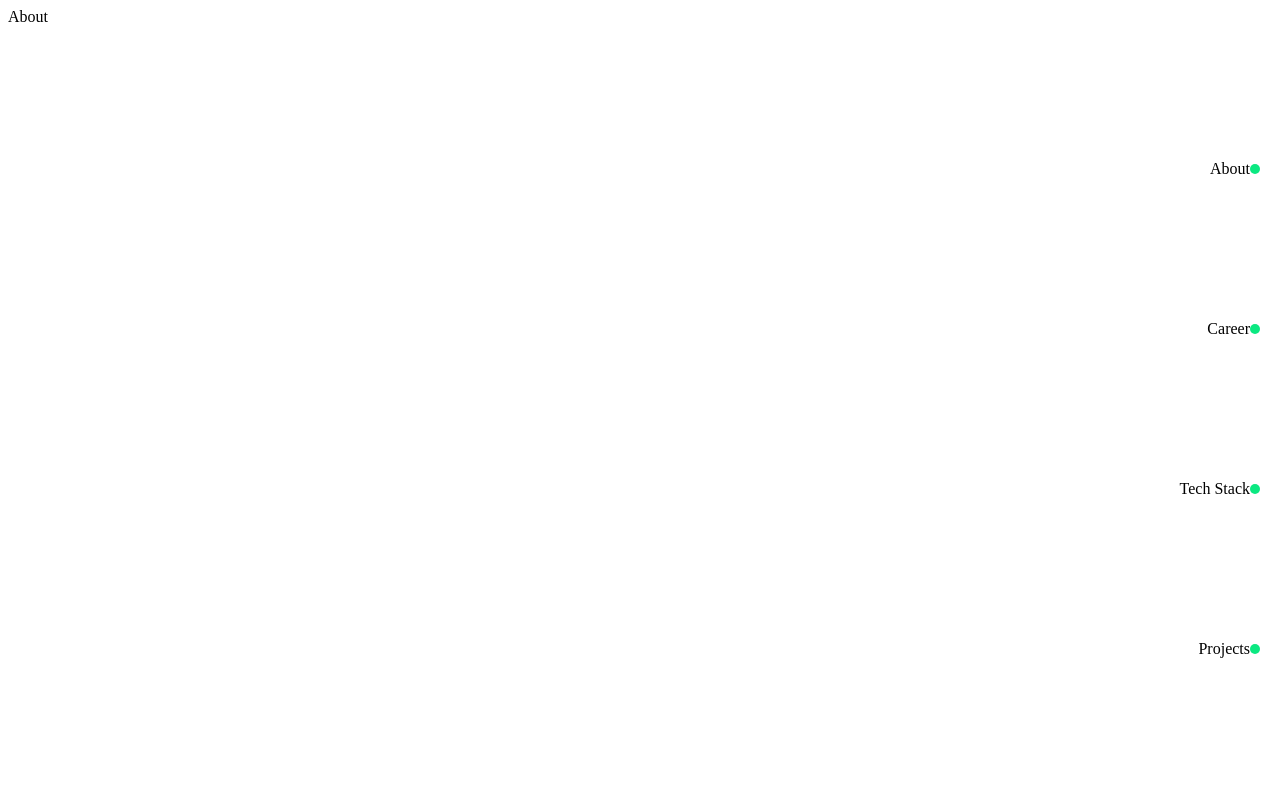
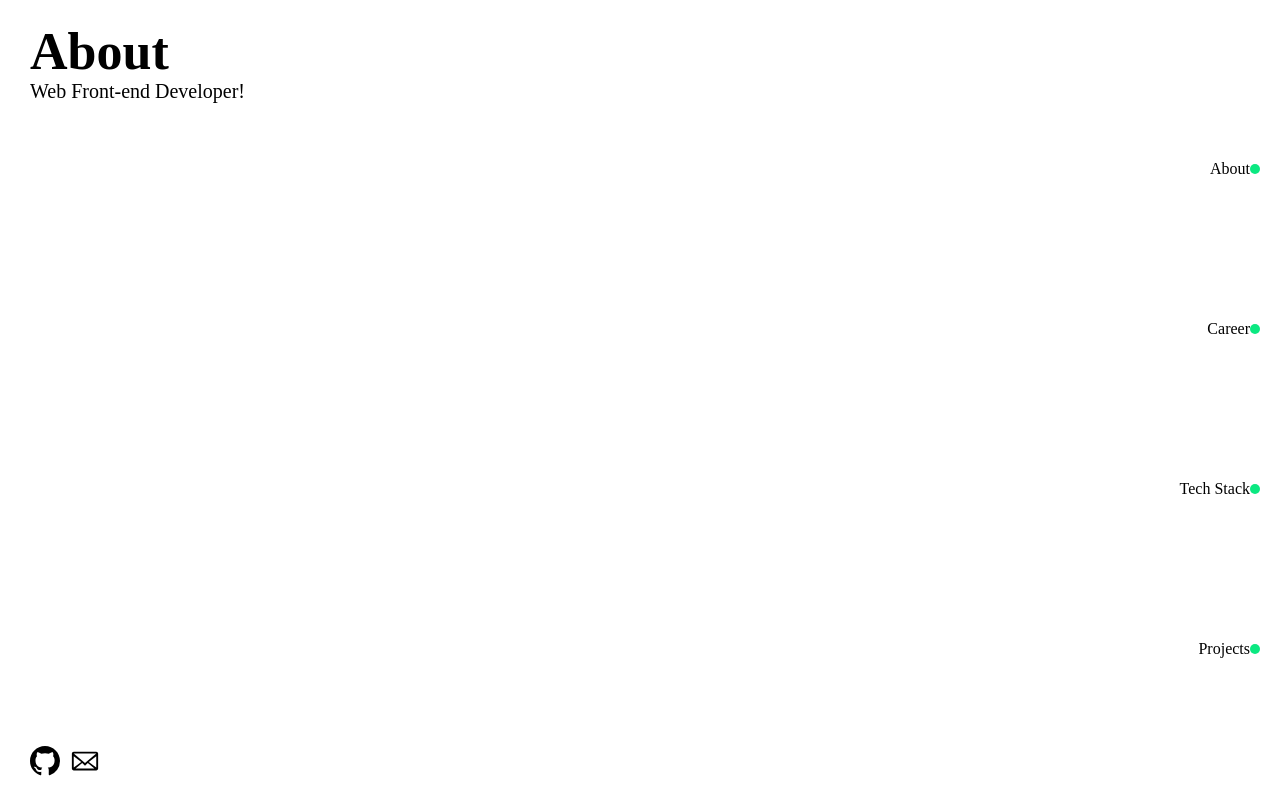
Before and after one commit to fed-gren/portfolio, a React (Create React App) app: page / in a window 1280 px wide. Built offline with nearby package versions, Linux system fonts and the light colour scheme.

Commit message:
공통 컴포넌트 추가
Title, Title Desc, Contact Icon 작성

```diff
--- a/package.json
+++ b/package.json
@@ -5,6 +5,7 @@
   "dependencies": {
     "react": "^16.8.5",
     "react-dom": "^16.8.5",
+    "react-icons": "^3.5.0",
     "react-router-dom": "^5.0.0",
     "react-scripts": "2.1.8",
     "styled-components": "^4.2.0"
--- a/src/Components/About.js
+++ b/src/Components/About.js
@@ -1,12 +1,17 @@
-import React from 'react';
-import styled from 'styled-components';
+import React from "react";
+import styled from "styled-components";
+import PageTitle from "./PageTitle";
+import TitleDesc from "./TitleDesc";
+import ContactIcon from "./ContactIcon";
 
 const About = () => {
   return (
     <>
-    <div>About</div>
+      <PageTitle title="About" />
+      <TitleDesc titleDesc="Web Front-end Developer!" />
+      <ContactIcon />
     </>
   );
-}
+};
 
 export default About;
--- a/src/Components/Career.js
+++ b/src/Components/Career.js
@@ -1,9 +1,10 @@
 import React from 'react';
+import PageTitle from './PageTitle';
 
 const Career = () => {
   return (
     <>
-    <div>Career</div>
+    <PageTitle title="Career"></PageTitle>
     </>
   );
 }
--- /dev/null
+++ b/src/Components/ContactIcon.js
@@ -0,0 +1,34 @@
+import React from 'react';
+import styled from 'styled-components';
+import { GoMarkGithub } from "react-icons/go";
+import { GoMail } from "react-icons/go";
+
+const StyledContactIcon = styled.section`
+  position: fixed;
+  bottom: 20px;
+  left: 30px;
+`;
+
+const StyledGithub = styled(GoMarkGithub)`
+  font-size: 30px;
+  margin-right: 10px;
+`;
+
+const StyledMail = styled(GoMail)`
+  font-size: 30px;
+`;
+
+const StyledAnchor = styled.a`
+  color:black;
+`;
+
+const ContactIcon = () => {
+  return (
+    <StyledContactIcon>
+      <StyledAnchor href="http://github.com/fed-gren" target="_blank" title="move to github"><StyledGithub/></StyledAnchor>
+      <StyledAnchor href={`mailto:deveb22@gmail.com`} title="send email to gren"><StyledMail/></StyledAnchor>
+    </StyledContactIcon>
+  );
+}
+
+export default ContactIcon;
--- /dev/null
+++ b/src/Components/PageTitle.js
@@ -0,0 +1,24 @@
+import React from "react";
+import styled from "styled-components";
+
+const StyledPageTitle = styled.h1`
+  margin: 0;
+  padding: 0;
+  position: fixed;
+  left: 30px;
+  top: 22px;
+  font-size: 52px;
+  font-weight: 900;
+`;
+
+const PageTitle = props => {
+  return (
+    <>
+      <StyledPageTitle>
+        {props.title ? props.title : "No title error."}
+      </StyledPageTitle>
+    </>
+  );
+};
+
+export default PageTitle;
--- a/src/Components/Projects.js
+++ b/src/Components/Projects.js
@@ -1,8 +1,10 @@
 import React from 'react';
+import PageTitle from './PageTitle';
+
 const Projects = () => {
   return (
     <>
-    <div>Projects</div>
+    <PageTitle title="Projects"></PageTitle>
     </>
   );
 }
--- a/src/Components/TechStack.js
+++ b/src/Components/TechStack.js
@@ -1,8 +1,10 @@
 import React from 'react';
+import PageTitle from './PageTitle';
+
 const TechStack = () => {
   return (
     <>
-    <div>TechStack</div>
+    <PageTitle title="Tech stack"></PageTitle>
     </>
   );
 }
--- /dev/null
+++ b/src/Components/TitleDesc.js
@@ -0,0 +1,19 @@
+import React from 'react';
+import styled from 'styled-components';
+
+const StyledTitleDesc = styled.span`
+  position: fixed;
+  left: 30px;
+  top: 80px;
+  font-size: 20px;
+`;
+
+const TitleDesc = (props) => {
+  return(
+    <>
+    <StyledTitleDesc>{props.titleDesc ? props.titleDesc : "No title description"}</StyledTitleDesc>
+    </>
+  );
+}
+
+export default TitleDesc;
```
Also changed, not shown: 1 other file (tests, documents, lock files or other folders).
